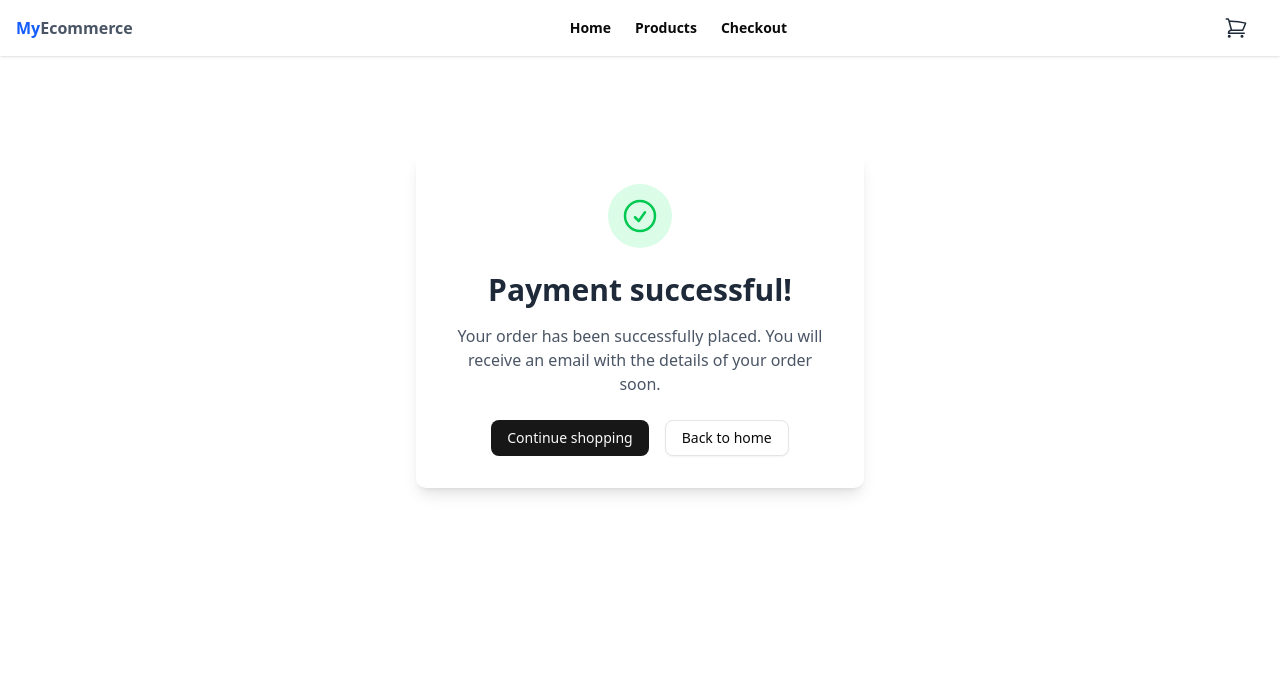
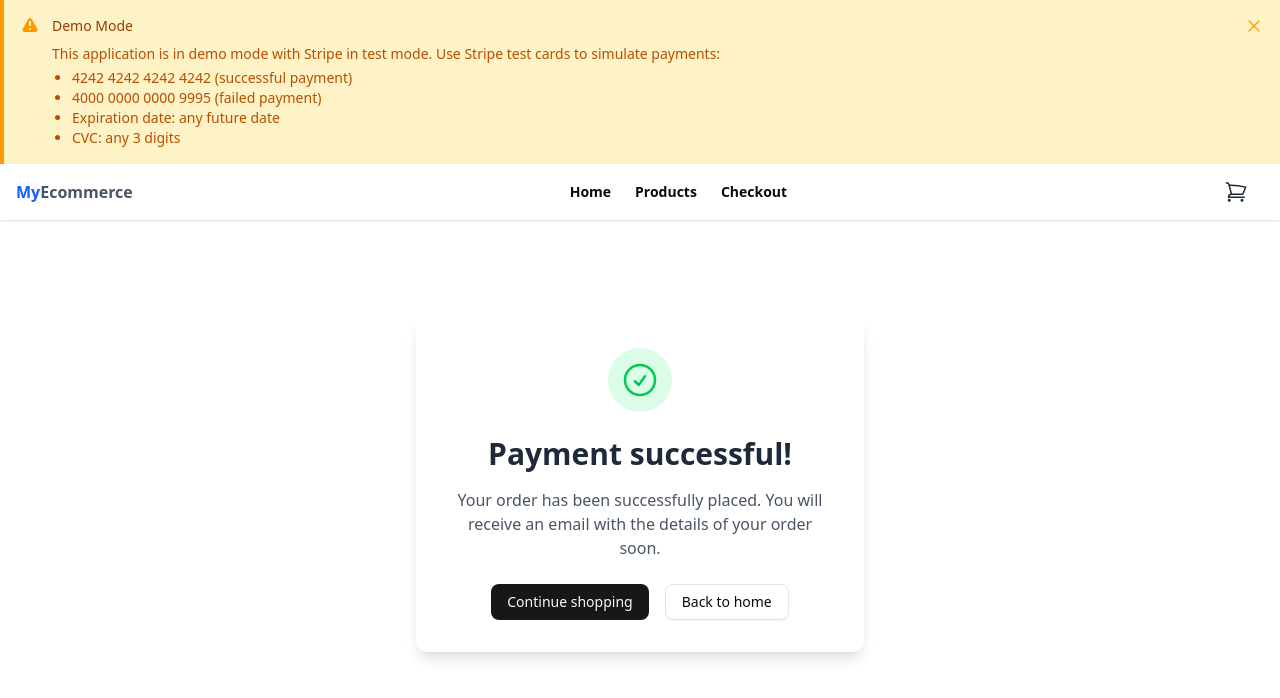
Before and after one commit to masmoud/ecom-project, a Next.js app: page /success in a window 1280 px wide. Shown: the top 698 px of the page. Built offline with nearby package versions, Linux system fonts and the light colour scheme.

Commit message:
feat(layout): add a demo banner to the layout

```diff
--- a/app/layout.tsx
+++ b/app/layout.tsx
@@ -1,3 +1,4 @@
+import { DemoBanner } from "@/components/demo-banner";
 import { Navbar } from "@/components/navbar";
 import type { Metadata } from "next";
 import "./globals.css";
@@ -15,6 +16,7 @@ export default function RootLayout({
   return (
     <html lang="en">
       <body className="flex min-h-full flex-col bg-white">
+        <DemoBanner />
         <Navbar />
         <main className="grow container mx-auto px-4 py-8">{children}</main>
       </body>
--- /dev/null
+++ b/components/demo-banner.tsx
@@ -0,0 +1,55 @@
+"use client";
+import { XMarkIcon } from "@heroicons/react/24/outline";
+import { useState } from "react";
+
+export const DemoBanner = () => {
+  const [isVisible, setIsVisible] = useState(true);
+
+  if (!isVisible) return null;
+
+  return (
+    <div className="bg-amber-100 border-l-4 border-amber-500 p-4 relative">
+      <div className="flex items-start">
+        <div className="flex-shrink-0">
+          <svg
+            className="h-5 w-5 text-amber-500"
+            xmlns="http://www.w3.org/2000/svg"
+            viewBox="0 0 20 20"
+            fill="currentColor">
+            <path
+              fillRule="evenodd"
+              d="M8.257 3.099c.765-1.36 2.722-1.36 3.486 0l5.58 9.92c.75 1.334-.213 2.98-1.742 2.98H4.42c-1.53 0-2.493-1.646-1.743-2.98l5.58-9.92zM11 13a1 1 0 11-2 0 1 1 0 012 0zm-1-8a1 1 0 00-1 1v3a1 1 0 002 0V6a1 1 0 00-1-1z"
+              clipRule="evenodd"
+            />
+          </svg>
+        </div>
+        <div className="ml-3">
+          <h3 className="text-sm font-medium text-amber-800">Demo Mode</h3>
+          <div className="mt-2 text-sm text-amber-700">
+            <p>
+              This application is in demo mode with Stripe in test mode. Use Stripe test cards to
+              simulate payments:
+            </p>
+            <ul className="list-disc pl-5 mt-1">
+              <li>4242 4242 4242 4242 (successful payment)</li>
+              <li>4000 0000 0000 9995 (failed payment)</li>
+              <li>Expiration date: any future date</li>
+              <li>CVC: any 3 digits</li>
+            </ul>
+          </div>
+        </div>
+        <div className="ml-auto pl-3">
+          <div className="-mx-1.5 -my-1.5">
+            <button
+              type="button"
+              onClick={() => setIsVisible(false)}
+              className="inline-flex rounded-md p-1.5 text-amber-500 hover:bg-amber-200 focus:outline-none focus:ring-2 focus:ring-amber-600 focus:ring-offset-2 focus:ring-offset-amber-50">
+              <span className="sr-only">Close</span>
+              <XMarkIcon className="h-5 w-5" aria-hidden="true" />
+            </button>
+          </div>
+        </div>
+      </div>
+    </div>
+  );
+};
```
